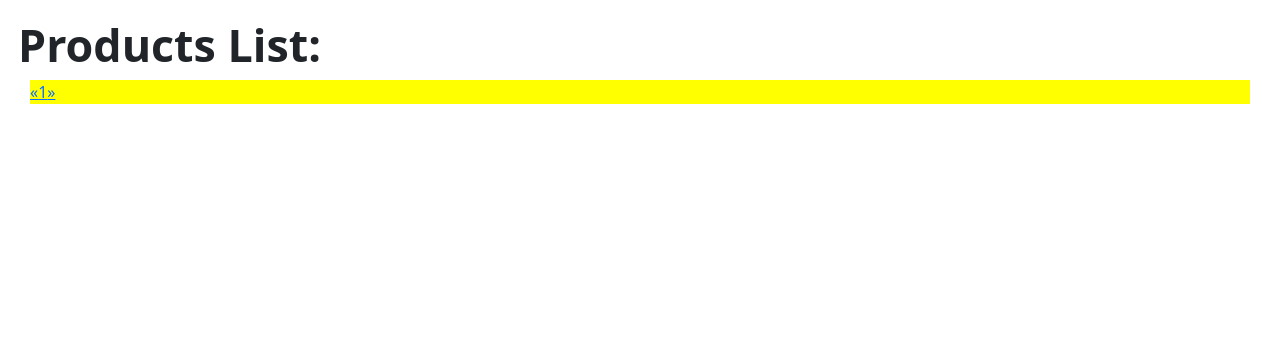
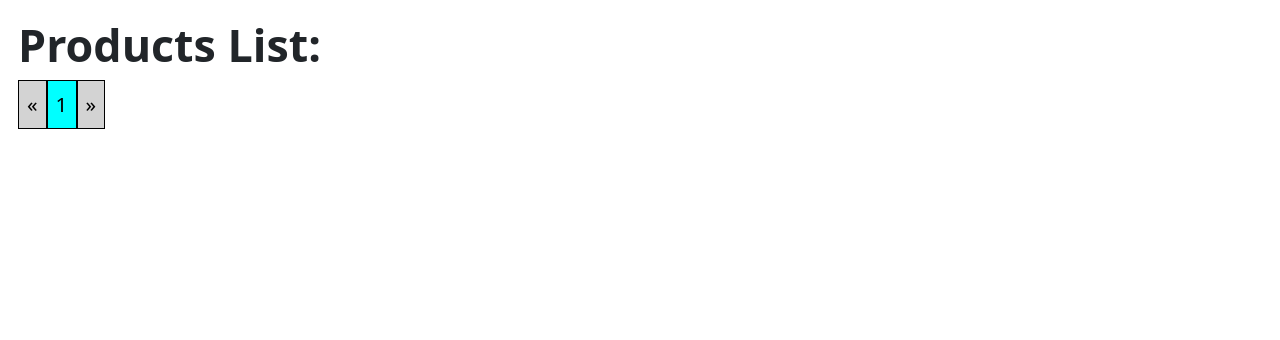
Before and after one commit to OmarThinks/cantiin_django, a Django app: page /base/products/ in a window 1280 px wide. Shown: the part 125-465 px from the top of the page. Run offline with Django 3.2, Linux system fonts and the light colour scheme; data that the repository does not hold is empty; some libraries are stand-ins or nearby versions.

Commit message:
style.css:styled pagination

```diff
--- a/_app/assets/css/style.css
+++ b/_app/assets/css/style.css
@@ -44,7 +44,7 @@ body,html
 
 
 header { grid-area: header;}
-nav { grid-area: nav; background-color: yellow;}
+.main_nav_bar { grid-area: nav; background-color: yellow;}
 main { grid-area: main; background-color: blue;}
 footer { grid-area: footer; background-color: lightgrey;}
 .side_nav_left{grid-area: side_nav_left;
@@ -153,3 +153,61 @@ h1,h2, h3
 	font-weight: bold;
 	font-size: 2.8em;
 }
+
+
+
+
+
+
+
+
+
+
+
+
+
+
+
+
+
+
+
+
+
+
+
+
+
+
+
+/*Pagination*/
+
+.pagination_nav
+{
+	display: block;
+	margin:0px;
+}
+
+.pagination_nav a{
+	text-decoration: none;
+	color: black;
+}
+
+.pagination_nav li
+{
+	margin: 0px;
+	padding: 8px;
+	text-decoration: none;
+	font-size: 1.3em;
+	border: solid 1px black;
+	background-color: lightyellow;
+}
+
+.pagination_nav li:hover
+{background-color: lightgreen;}
+
+.pagination_nav  li.disabled
+{background-color: lightgrey;}
+
+.pagination_nav li.active
+{background-color: cyan;}
--- a/_app/frontend/templates/base_layout.html
+++ b/_app/frontend/templates/base_layout.html
@@ -74,7 +74,6 @@
 
 	<main class="wrapper">
 		<h1 id="page_h1">{{ title }}:</h1>
-
 		{% block content %}
 		{% endblock %}
 	</main>
--- a/_app/frontend/templates/resources/products/list.html
+++ b/_app/frontend/templates/resources/products/list.html
@@ -165,13 +165,51 @@ a
 
 {% block content %}
 
-	<div class="container-fluid">
+	<div class="pagination_nav">
 	  {% if paginator %}
 	    <nav>
 	      {% get_pagination_html paginator %}
 	    </nav>
 	  {% endif %}
 	</div>
+
+
+
+<!--
+
+
+	<div class="pagination_nav">
+
+	    <nav>
+	      <ul class="pagination" style="margin: 5px 0 10px 0">
+
+    <li class="disabled">
+      <a href="#" aria-label="Previous">
+        <span aria-hidden="true">&laquo;</span>
+      </a>
+    </li>
+
+        <li class="active">
+          <a href="http://127.0.0.1:8000/base/products/">1</a>
+        </li>
+
+        <li>
+          <a href="http://127.0.0.1:8000/base/products/?page=2">2</a>
+        </li>
+    <li>
+      <a href="http://127.0.0.1:8000/base/products/?page=2" aria-label="Next">
+        <span aria-hidden="true">&raquo;</span>
+      </a>
+    </li>
+
+</ul>
+
+	    </nav>
+
+	</div>
+
+-->
+
 
 
 
```
